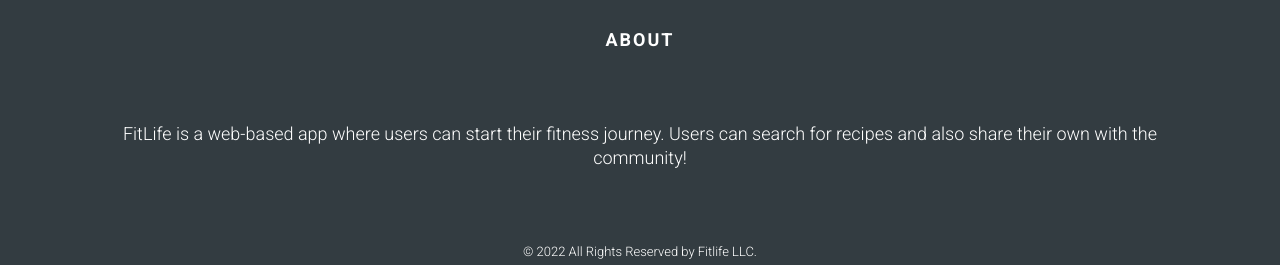
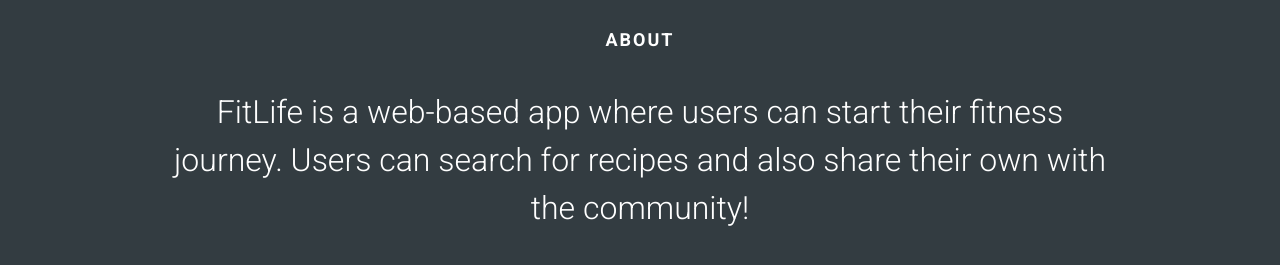
Before and after one commit to robert-loo/fitlife-capstone, a React (Create React App) app: page / in a window 1280 px wide. Shown: the part 535-800 px from the top of the page. Built offline with nearby package versions, Linux system fonts and the light colour scheme; no server answers.

Commit message:
Fix paragraph body footer

```diff
--- a/src/components/Footer/Footer.scss
+++ b/src/components/Footer/Footer.scss
@@ -58,6 +58,12 @@
       padding-left: 5rem;
       padding-right: 5rem;
       font-size: larger;
+      @include desktop{
+        font-size: xx-large;
+        line-height: 3rem;
+        padding-left: 10rem;
+        padding-right: 10rem;
+      }
     }
 }
 
```
